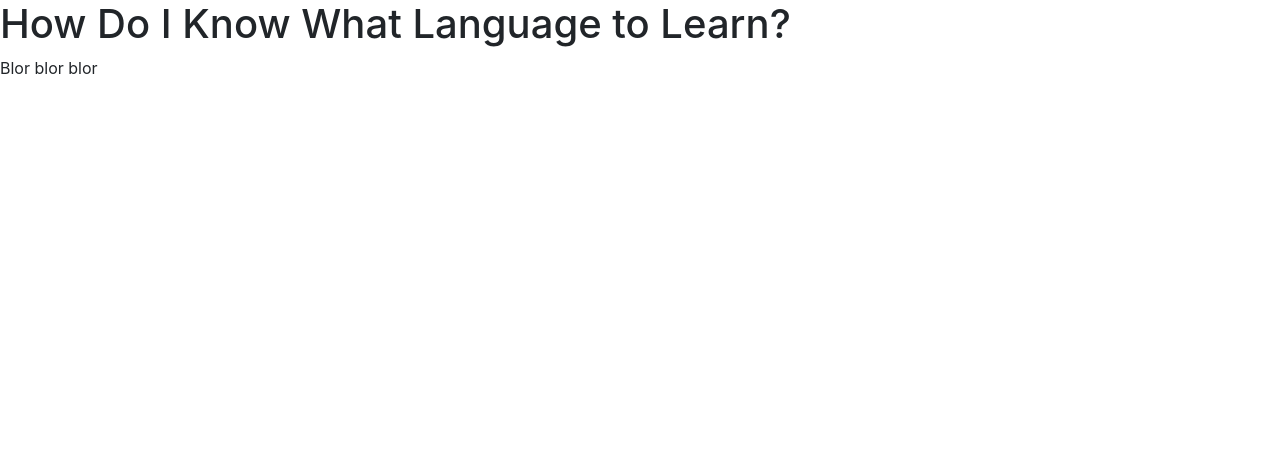
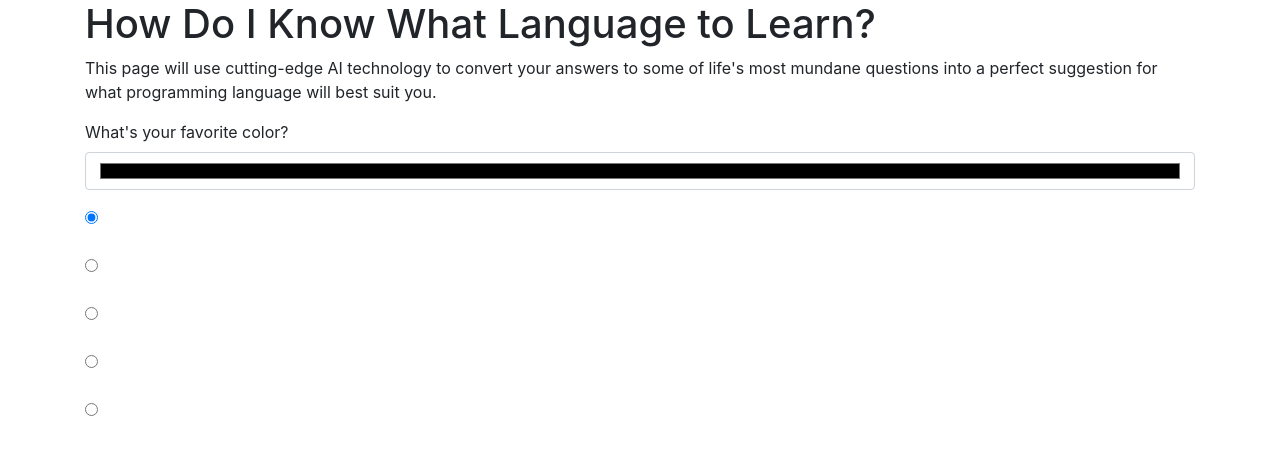
Before and after one commit to tigertiger/language-suggester, a plain HTML site: page index.html in a window 1280 px wide. Drawn offline with Linux system fonts and the light colour scheme.

Commit message:
add html frame for 6 form fields

```diff
--- a/index.html
+++ b/index.html
@@ -8,7 +8,40 @@
   <title>Programming Language Suggester</title>
 </head>
 <body>
-  <h1>How Do I Know What Language to Learn?</h1>
-  <p>Blor blor blor</p>
+  <div class="container">
+    <h1>How Do I Know What Language to Learn?</h1>
+    <p>This page will use cutting-edge AI technology to convert your answers to some of life's most mundane questions into a perfect suggestion for what programming language will best suit you.</p>
+    <form id="langSelect">
+      <div class="form-group">
+        <label for="favColor">What's your favorite color?</label>
+        <input class="form-control" type="color" id="favColor" name="favColor">
+      </div>
+      <div class="form-group">
+        <label for="">
+          <input type="radio" name="" value="" checked>
+        </label>
+      </div>
+      <div class="form-group">
+        <label for="">
+          <input type="radio" name="" value="">
+        </label>
+      </div>
+      <div class="form-group">
+        <label for="">
+          <input type="radio" name="" value="">
+        </label>
+      </div>
+      <div class="form-group">
+        <label for="">
+          <input type="radio" name="" value="">
+        </label>
+      </div>
+      <div class="form-group">
+        <label for="">
+          <input type="radio" name="" value="">
+        </label>
+      </div>
+    </form>
+  </div>
 </body>
 </html>
```
